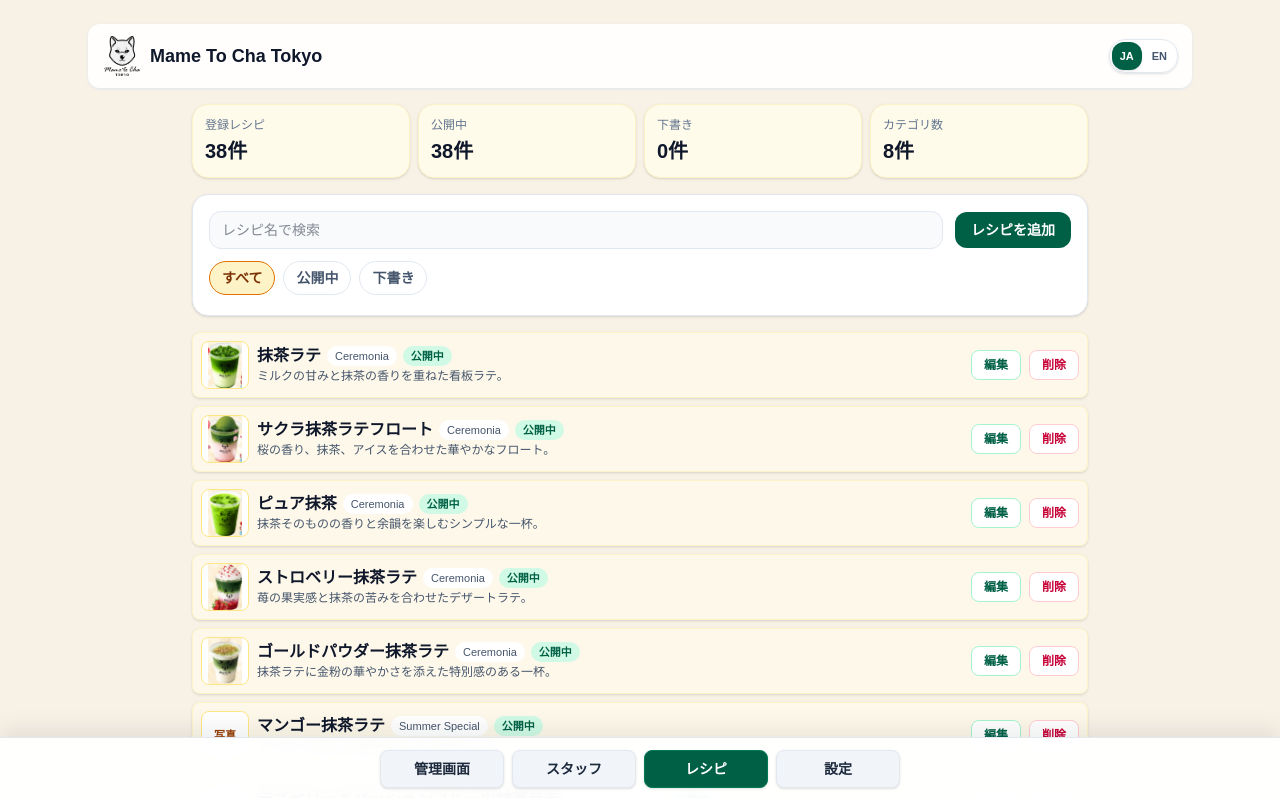
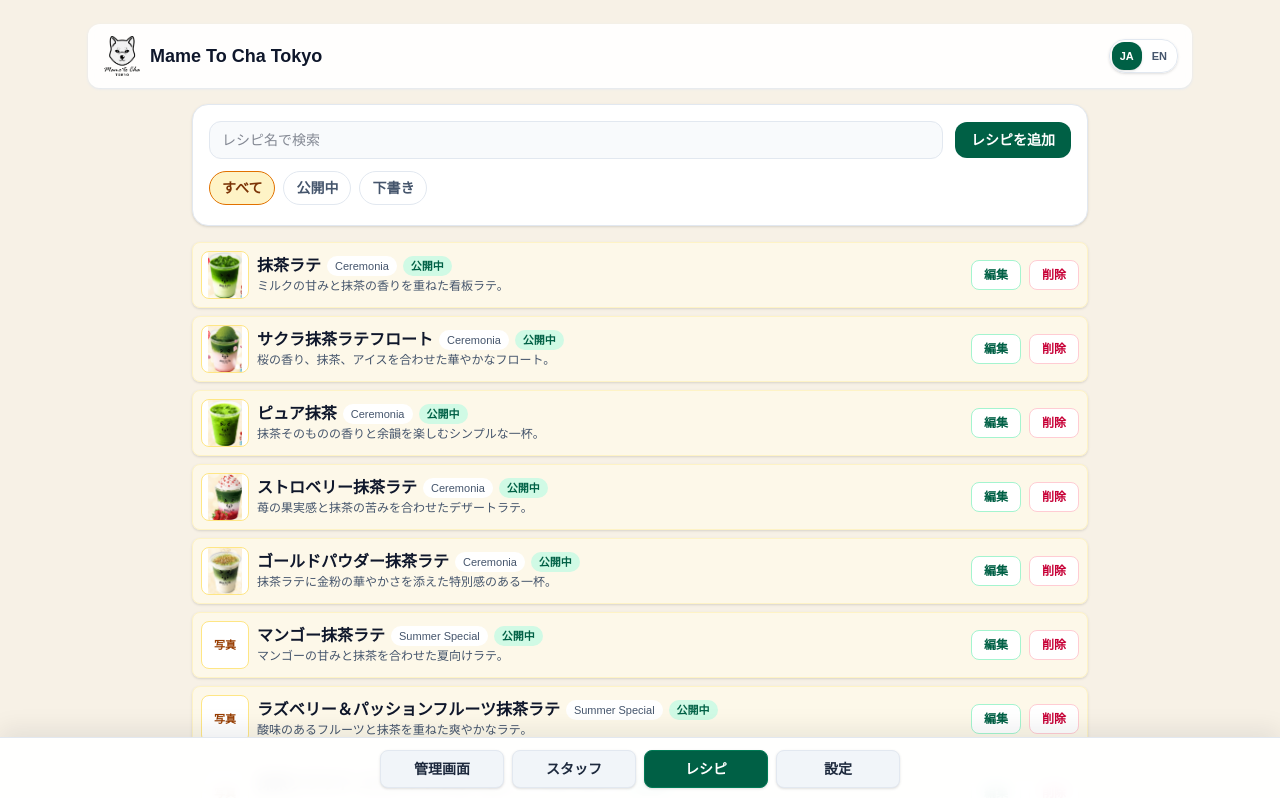
Before and after one commit to tantik/cafe-shift, a Next.js app: page /manager/recipes in a window 1280 px wide. Shown: the top 798 px of the page. Built offline with nearby package versions, Linux system fonts and the light colour scheme.

Commit message:
исправил - удалил ненужный блок

```diff
--- a/src/app/api/translate-recipe/route.ts
+++ b/src/app/api/translate-recipe/route.ts
@@ -72,15 +72,21 @@ export async function POST(request: Request) {
 
     let index = 0;
 
+    const titleEn = translations[index++] ?? "";
+    const descriptionEn = translations[index++] ?? "";
+    const ingredientsEn = translations.slice(index, index + ingredientsCount);
+    index += ingredientsCount;
+    const stepsEn = translations.slice(index, index + stepsCount);
+    index += stepsCount;
+    const pointsEn = translations.slice(index, index + pointsCount);
+    index += pointsCount;
+
     const result = {
-      titleEn: translations[index] || "",
-      descriptionEn: translations[++index] || "",
-      ingredientsEn: translations.slice(++index, index + ingredientsCount) || [],
-      stepsEn: translations.slice(index + ingredientsCount, index + ingredientsCount + stepsCount) || [],
-      pointsEn: translations.slice(
-        index + ingredientsCount + stepsCount,
-        index + ingredientsCount + stepsCount + pointsCount
-      ) || [],
+      titleEn,
+      descriptionEn,
+      ingredientsEn,
+      stepsEn,
+      pointsEn,
     };
 
     return NextResponse.json(result);
--- a/src/app/manager/recipes/page.tsx
+++ b/src/app/manager/recipes/page.tsx
@@ -135,9 +135,6 @@ function ManagerRecipesContent() {
       return matchesFilter && matchesQuery;
     });
   }, [query, recipes, selectedFilter]);
-
-  const publishedCount = recipes.filter((recipe) => recipe.active).length;
-  const categoryCount = new Set(recipes.map((recipe) => recipe.category)).size;
 
   function openAddEditor() {
     setEditingId(null);
@@ -318,19 +315,6 @@ function ManagerRecipesContent() {
   return (
     <>
       <div className="mx-auto max-w-4xl space-y-4 pb-8">
-        <section className="grid grid-cols-2 gap-2 sm:grid-cols-4">
-          {[
-            { label: t("managerRecipes.totalRecipes"), value: `${recipes.length}${t("managerRecipes.itemsSuffix")}` },
-            { label: t("managerRecipes.published"), value: `${publishedCount}${t("managerRecipes.itemsSuffix")}` },
-            { label: t("managerRecipes.draft"), value: `${recipes.length - publishedCount}${t("managerRecipes.itemsSuffix")}` },
-            { label: t("managerRecipes.categories"), value: `${categoryCount}${t("managerRecipes.itemsSuffix")}` },
-          ].map((item) => (
-            <div key={item.label} className="rounded-2xl border border-amber-100 bg-amber-50 p-3 shadow-sm">
-              <p className="text-xs text-slate-500">{item.label}</p>
-              <p className="mt-1 text-xl font-bold text-slate-900">{item.value}</p>
-            </div>
-          ))}
-        </section>
 
         <section className="rounded-2xl border border-slate-200 bg-white p-3 shadow-sm sm:p-4">
           <div className="flex flex-col gap-3 sm:flex-row sm:items-center">
--- a/src/app/recipes/page.tsx
+++ b/src/app/recipes/page.tsx
@@ -96,6 +96,10 @@ function RecipesContent() {
     return selectedRecipe.notes;
   };
 
+  function stripStepNumber(step: string) {
+    return step.replace(/^[0-9０-９]+[.)．]\s*/u, "");
+  }
+
   return (
     <div className="space-y-3 pb-4">
       <section className="overflow-x-auto p-0.5 scroll-px-1 scrollbar-hide">
@@ -146,7 +150,7 @@ function RecipesContent() {
             {getSteps().map((step, index) => (
               <li key={step} className="flex gap-2 text-sm leading-relaxed text-slate-600">
                 <span className="shrink-0 font-bold text-emerald-800">{index + 1}.</span>
-                <span>{step}</span>
+                <span>{stripStepNumber(step)}</span>
               </li>
             ))}
           </ol>
```
